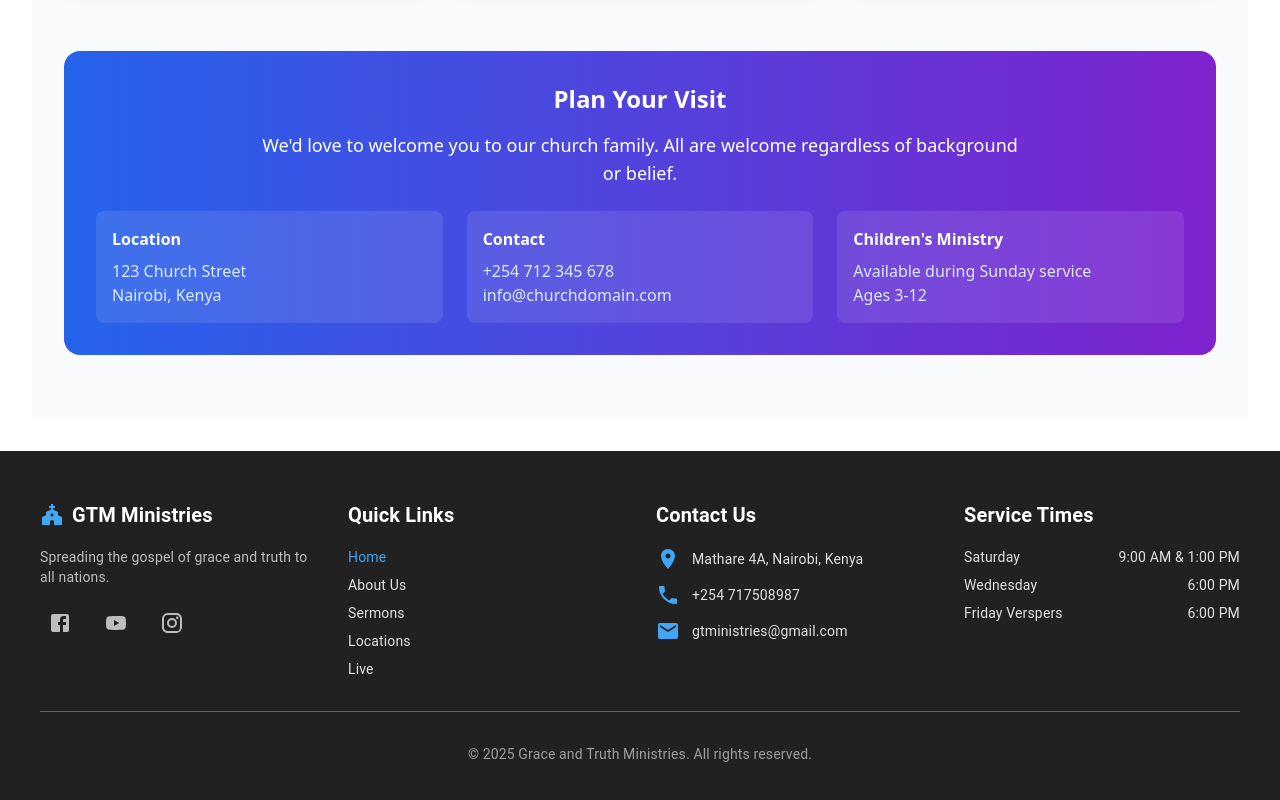
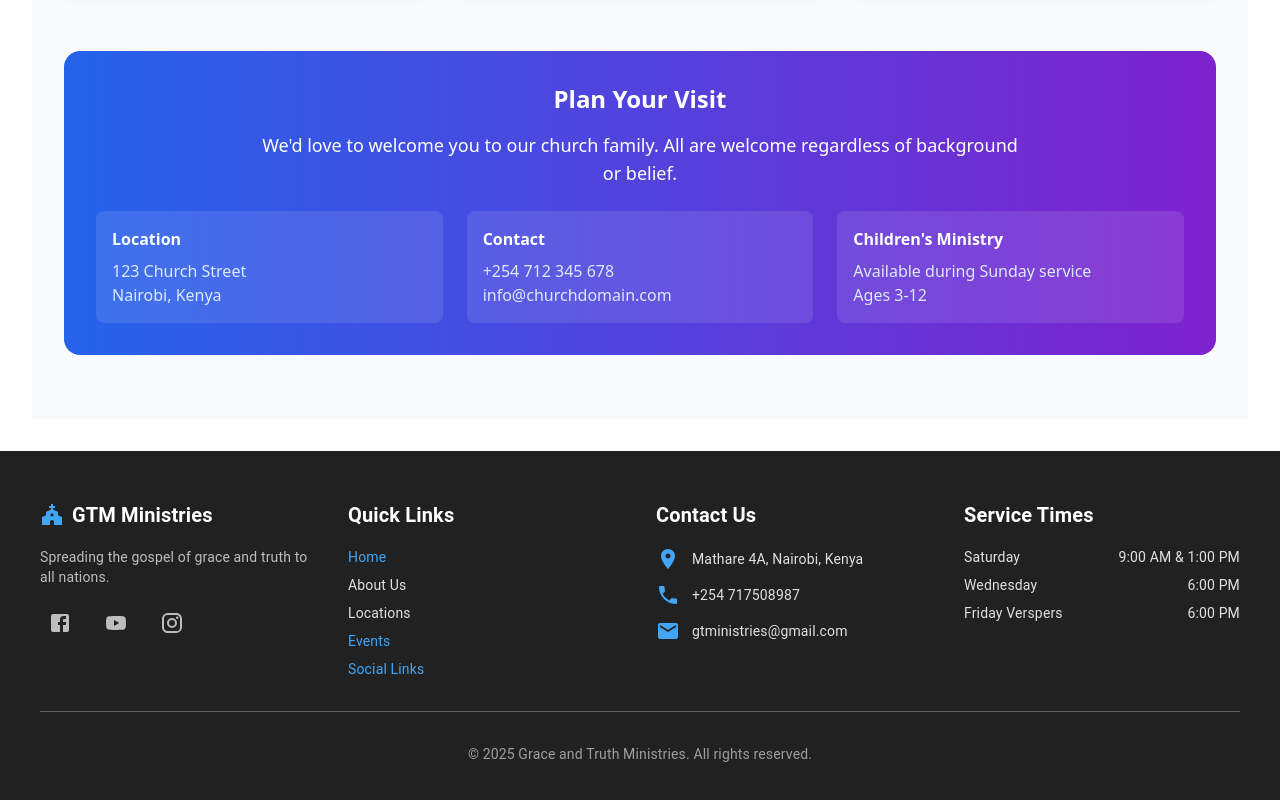
Before and after one commit to gitcat456/f_finalgtm, a React (Vite) app: page / in a window 1280 px wide. Shown: the part 1569-2369 px from the top of the page. Built offline with nearby package versions, Linux system fonts and the light colour scheme.

Commit message:
changes the quick links

```diff
--- a/src/components/footer.jsx
+++ b/src/components/footer.jsx
@@ -11,7 +11,7 @@ import {
 } from '@mui/icons-material';
 import { NavLink } from 'react-router-dom';
 
-const quickLinks = ['Home', 'About Us', 'Sermons', 'Locations', 'Live'];
+const quickLinks = ['Home', 'About Us', 'Locations', 'Events', 'Social Links'];
 const serviceTimes = [
   { day: 'Saturday', time: '9:00 AM & 1:00 PM' },
   { day: 'Wednesday', time: '6:00 PM' },
```
